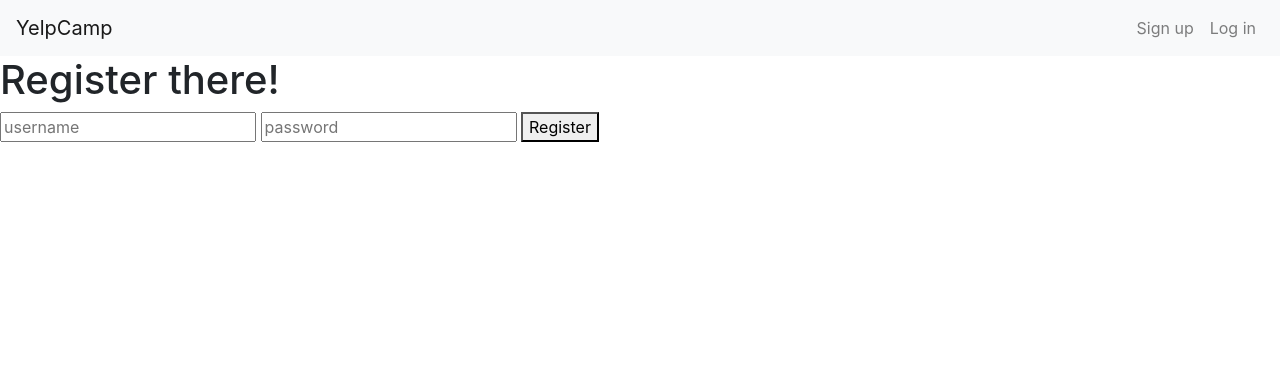
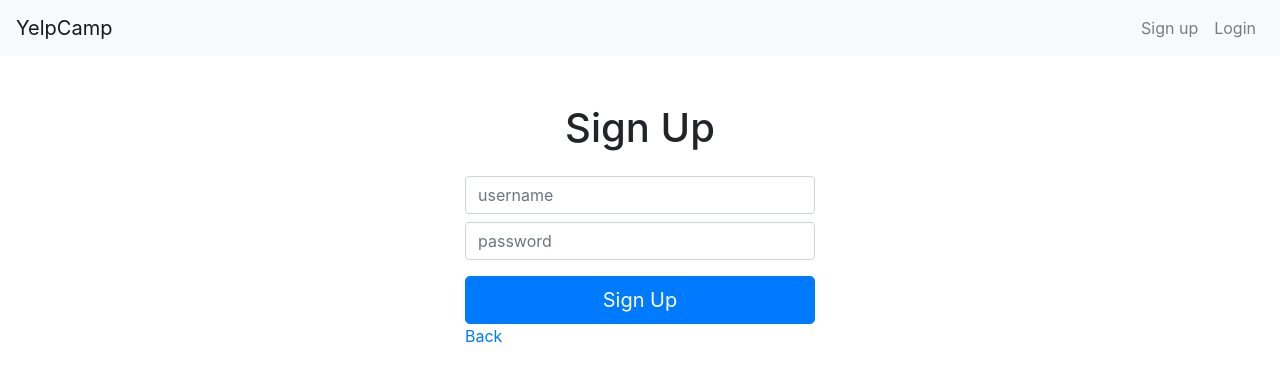
Before and after one commit to Sean-HL-Lin/yelpcamp, a Node server app: page /register in a window 1280 px wide. Shown: the top 382 px of the page. Run offline with Node 20, Linux system fonts and the light colour scheme; some libraries are stand-ins or nearby versions.

Commit message:
login,registerpage re-styling

```diff
--- a/public/stylesheets/main.css
+++ b/public/stylesheets/main.css
@@ -26,7 +26,7 @@
 }
 
 .landing h1 {
-  color: rgb(218, 234, 199);
+  color: rgb(83, 239, 86);
 }
 
 .slideshow {
--- a/views/Auth/register.ejs
+++ b/views/Auth/register.ejs
@@ -1,9 +1,26 @@
 <% include ../partials/header%>
-<h1>Register there!</h1>
-
-<form action='/register' method='post'>
-    <input type='text' name='username' placeholder='username'>
-    <input type='password' name='password' placeholder='password'>
-    <button>Register</button>
-</form>
+<div class='container'>
+    <h1 class='text-center mt-5'>Sign Up</h1>
+    <form action='/register' method='post'>
+        <div class='row mt-4'>
+            <div class='col-4'></div>
+            <div class='col-4'>
+                <input class='form-control' type='text'  name='username' placeholder='username'>
+            </div>
+        </div>
+        <div class='row mt-2'>
+            <div class='col-4'></div>
+            <div class='col-4'>
+                <input class='form-control' type='password' name='password' placeholder='password'>
+            </div>
+        </div>
+        <div class='row mt-2'>
+            <div class='col-4'></div>
+            <div class='col-4'>
+                <button class='mt-2 btn btn-lg btn-block btn-primary'>Sign Up</button>
+                <a href='/campgrounds'>Back</a>
+            </div>
+        </div>
+    </form>
+</div>
 <% include ../partials/footer%>
--- a/views/partials/header.ejs
+++ b/views/partials/header.ejs
@@ -16,7 +16,7 @@
         <div class="navbar-nav  ">
             <%if(!currentUser){ %>
             <a class="nav-item nav-link" href="/register">Sign up</a>
-            <a class="nav-item nav-link" href="/login">Log in</a>
+            <a class="nav-item nav-link" href="/login">Login</a>
             <% } else { %>
             <a class="nav-item nav-link">Hello <%= currentUser.username %></a>
             <a class="nav-item nav-link" href="/logout">log out</a>
```
Also changed, not shown: views/Auth/login.ejs (+24 -7 lines).
